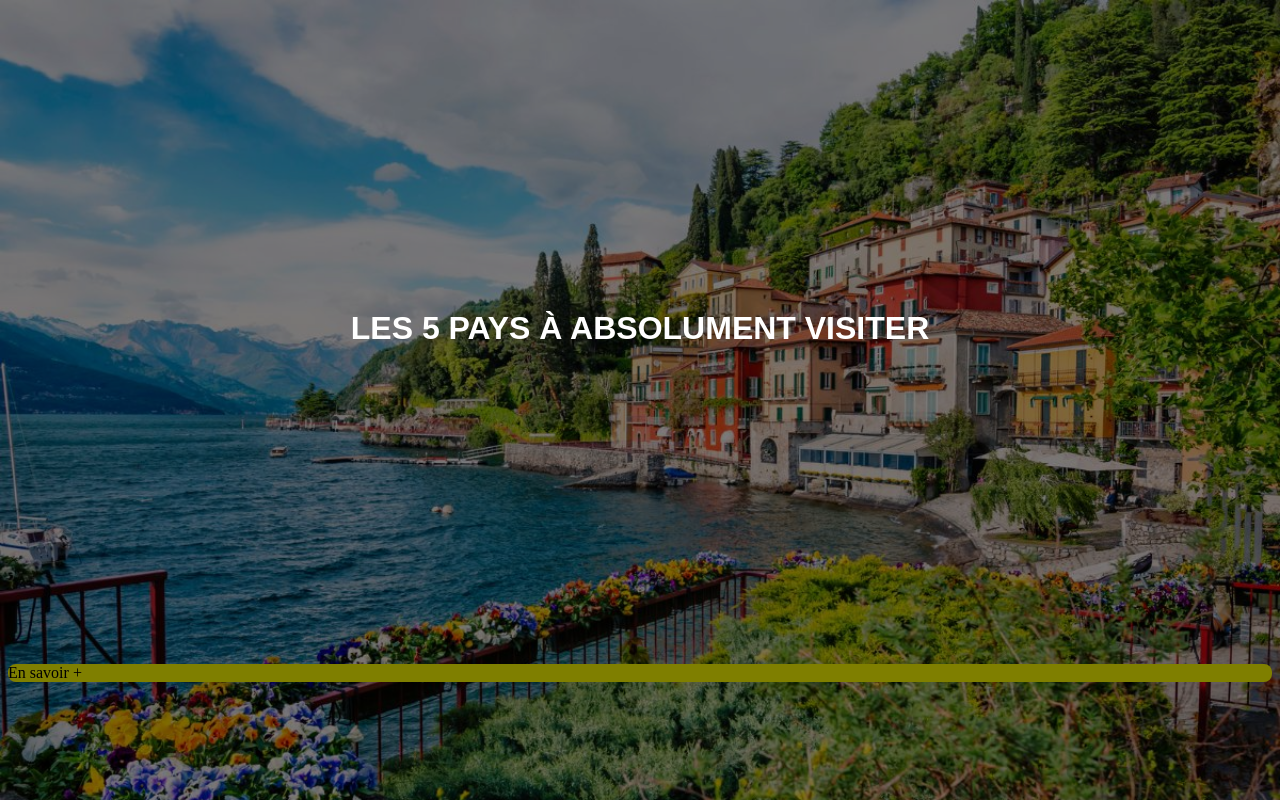
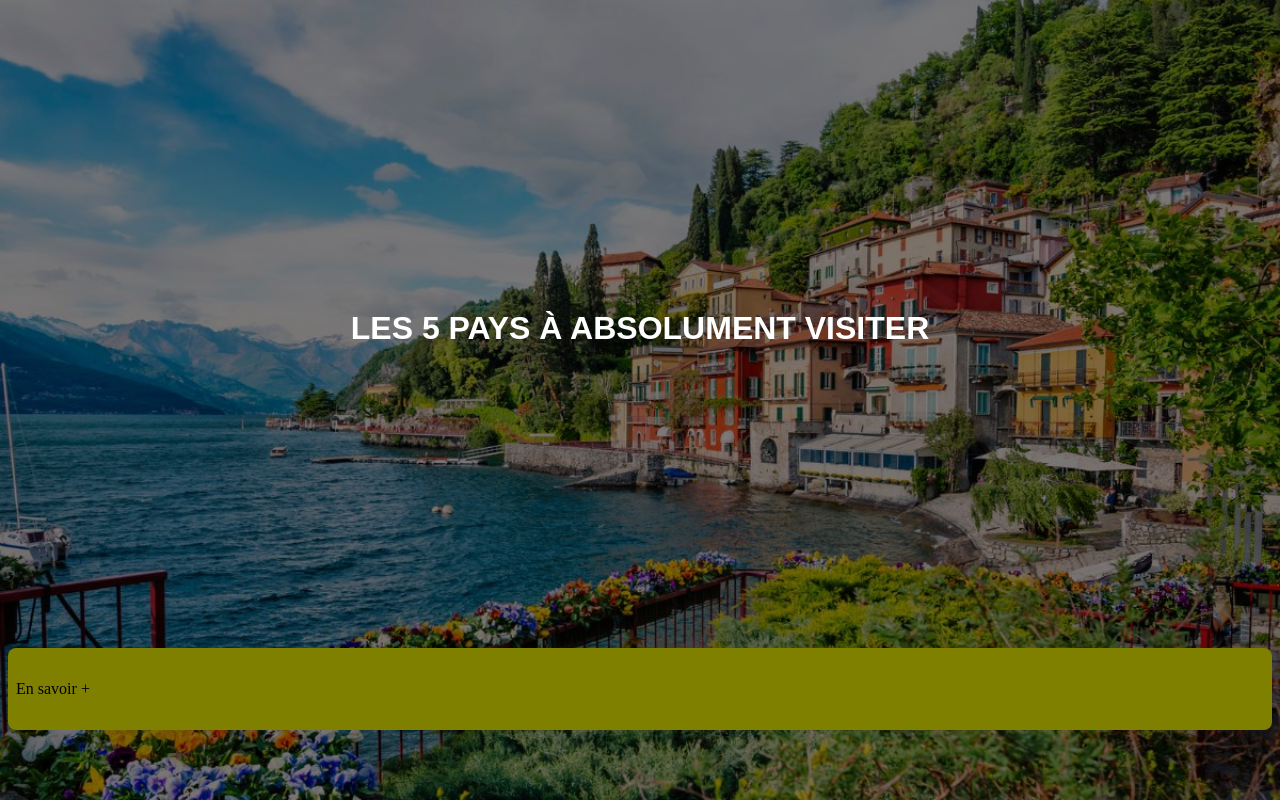
Before and after one commit to alex-paolo-CIR/projet-web, a PHP site: page / in a window 1280 px wide. Run offline with PHP 8.4, Linux system fonts and the light colour scheme.

Commit message:
Update style.css

```diff
--- a/styles/style.css
+++ b/styles/style.css
@@ -29,5 +29,5 @@ body {
   background-color: yellow;
   border: solid 0px black;
   border-radius: 0.5em;
-  z-index: 2;
+  padding: 1em 0.5em;
 }
```
